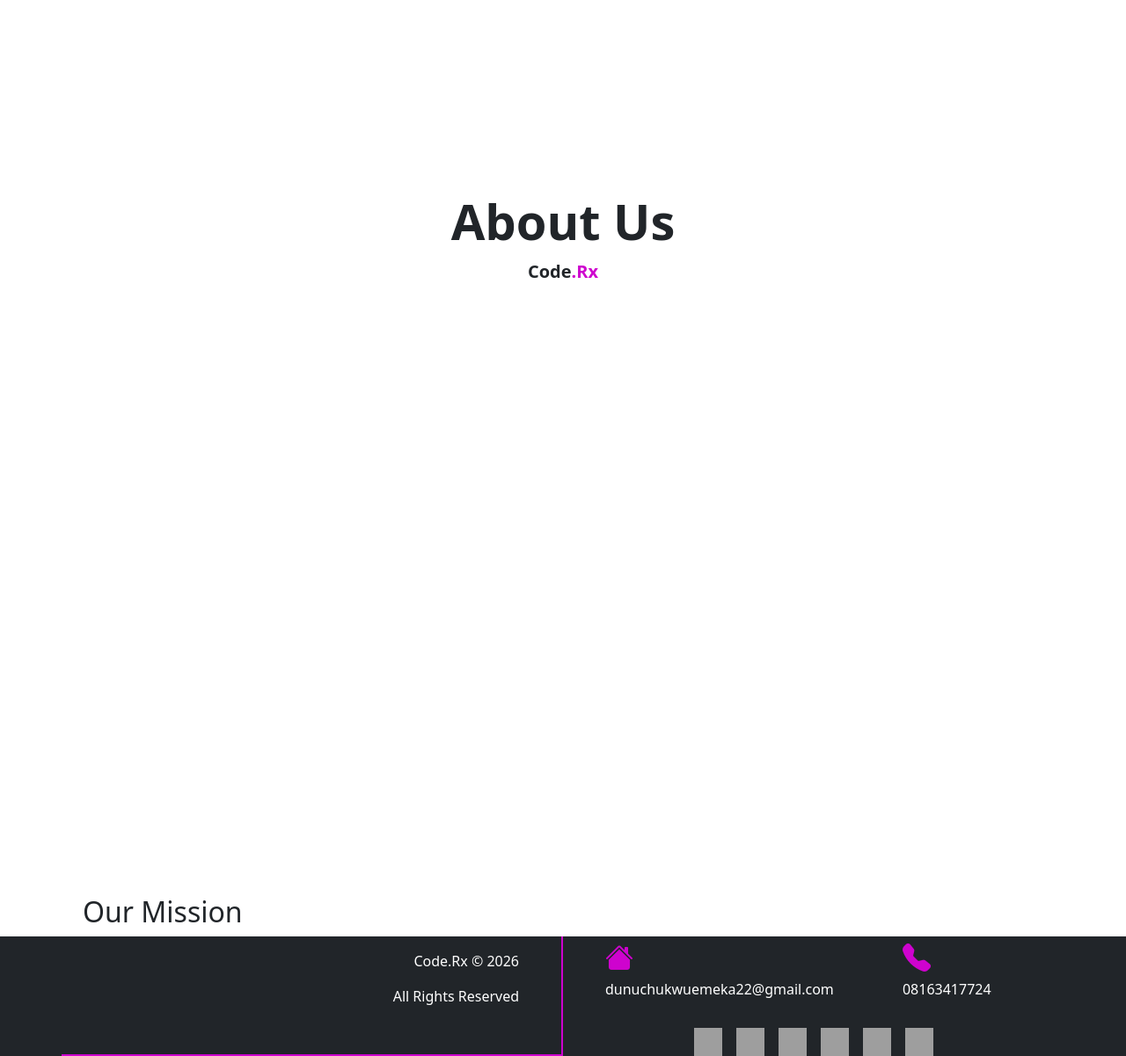
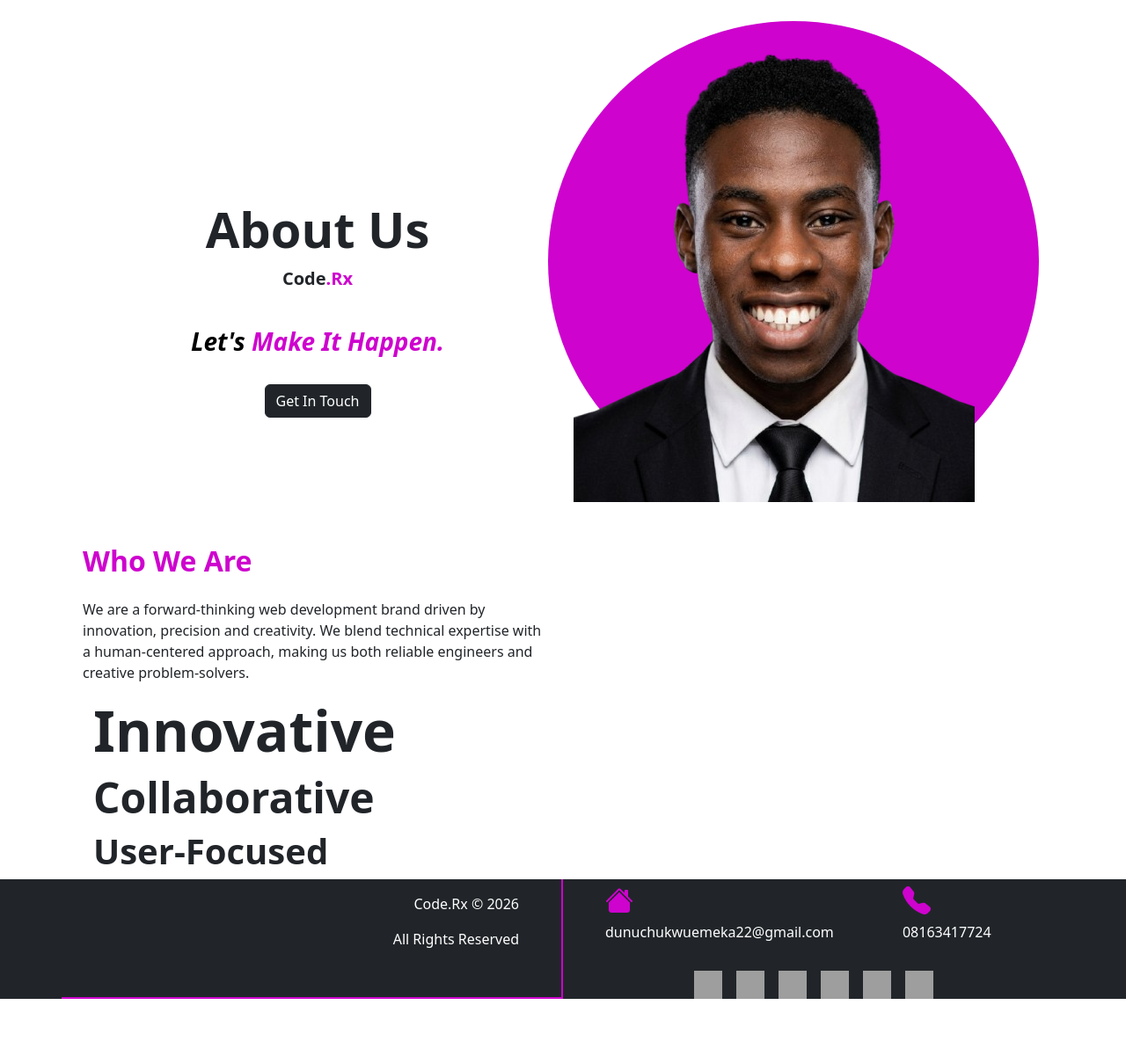
Before and after one commit to LilRex22/Django-Portfolio-website, a Django app: page /about/ in a window 1280 px wide. Shown: the part 74-1275 px from the top of the page at 88% size. After the commit the page ends 1210 px from the top, so only its background shows below. Run offline with Django 5.2, Linux system fonts and the light colour scheme; grey boxes are pictures that could not be loaded.

Commit message:
created the about page header

```diff
--- a/templates/about.html
+++ b/templates/about.html
@@ -3,22 +3,44 @@
 
 {% block content %}
     <div class="container">
-        <header style="height: 100vh;">
+        <header>
             <div class="container">
-                <h1 class="text-center fw-bold display-4" style="margin-top: 20%;">About Us</h1>
-                <p class="text-center fw-bold fs-5">Code<span style="color: rgb(206, 3, 206);">.Rx</span></p>
-            </div>
+                <div class="row justify-content-center mt-4">
+                    <div class="col-lg-6 col-12 d-flex flex-column justify-content-center">
+                        <h1 class="text-center fw-bold display-4" style="margin-top: 20%;">About Us</h1>
+                        <p class="text-center fw-bold fs-5">Code<span style="color: rgb(206, 3, 206);">.Rx</span></p>
+                        <h3 class="text-center mt-4 fw-bold" style="color: rgb(206, 3, 206);"><i><span style="color: black;">Let's</span> Make It Happen.</i></h3>
+                        <div class="container d-flex justify-content-center mt-4">
+                            <a class="btn btn-dark" href="">Get In Touch</a>
+                        </div>
+                    </div>
+                    <div class="col-lg-6 col-12 position-relative mt-5 mt-lg-0">
+                        <img src="{% static 'assets/about.png' %}" alt="About Us" class="img-fluid">
+                        <div class="h-100 w-100 position-absolute ms-3 ms-lg-0" style="background-color: rgb(206, 3, 206); border-radius: 50%; top: 0; left: -3%; z-index: -1;"></div>
+                    </div>
+                </div>
         </header>
 
         <!-- the main section -->
-        <section>
+        <section class="mt-5">
             <div class="container">
                 <div class="row justify-content-center">
                     <div class="col-6">
-                        <h2>Our Mission</h2>
+                        <h2 class="fw-bold" style="color: rgb(206, 3, 206);">Who We Are</h2>
+                        <p class="mt-4">
+                            We are a forward-thinking web development brand driven by innovation, precision and creativity.
+                            We blend technical expertise with a human-centered approach, making us both reliable engineers and creative
+                            problem-solvers.
+                        </p>
                     </div>
                     <div class="col-6">
 
+                </div>
+
+                <div class="row justify-content-center">
+                    <h2 class="fw-bold display-3">Innovative</h2>
+                        <h2 class="fw-bold display-5">Collaborative</h2>
+                        <h2 class="fw-bold display-6">User-Focused</h2>
                     </div>
                 </div>
             </div>
--- a/templates/home.html
+++ b/templates/home.html
@@ -20,7 +20,7 @@
                     <a class='btn btn-outline-dark mt-2 ms-2 text-white' style="background-color:  rgb(206, 3, 206); border: none;" href="{% url 'projects' %}">Projects</a>
                 </div>
             </div>
-            <div class="col-11 col-lg-5 d-flex justify-content-end position-relative h_bg mt-4 mt-lg-0" style="background-color:  rgb(206, 3, 206); border-radius: 40%; width: fit-content;">
+            <div class="col-11 col-lg-5 d-flex justify-content-end position-relative h_bg mt-4 mt-lg-0 ms-3 ms-lg-0" style="background-color:  rgb(206, 3, 206); border-radius: 40%; width: fit-content;">
                 <img class='img-fluid' src="{% static 'assets/me.png' %}" alt='profile_pic'>
 
                 <div class="container bg-white h-25 w-25 position-absolute" style="border-radius: 50%;"></div>
```
Also changed, not shown: static/assets/about.png (added).
